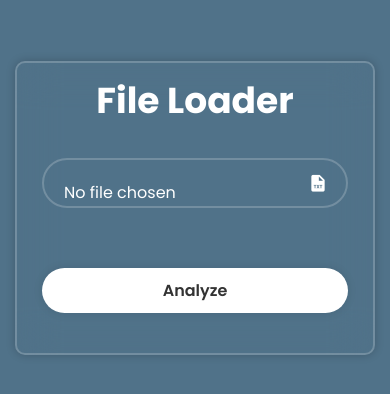
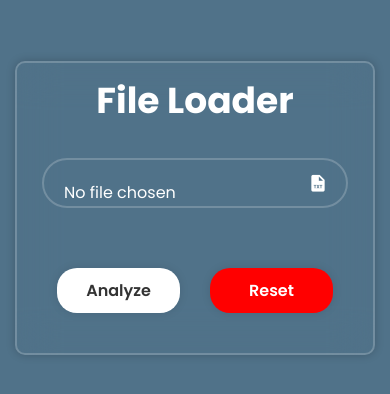
Before and after one commit to mostafaaElsherbiny/file-loader, a React (Vite) app: page / in a window 390 px wide. Shown: the part 214-608 px from the top of the page. Built offline with nearby package versions, Linux system fonts and the light colour scheme.

Commit message:
fix responsive issues add reset btn

```diff
--- a/src/components/fileLoader.css
+++ b/src/components/fileLoader.css
@@ -57,21 +57,7 @@ input::file-selector-button {
   font-size: 20px;
 }
 
-.wrapper .btn {
-  width: 100%;
-  height: 45px;
-  background: #fff;
-  border: none;
-  outline: none;
-  border-radius: 40px;
-  box-shadow: 0 0 10px rgba(0, 0, 0, .1);
-  cursor: pointer;
-  font-size: 16px;
-  color: #333;
-  font-weight: 600;
-  margin: 30px 0;
-  position: relative;
-}
+.wrapper .btn {}
 
 .danger-box {
   width: 100%;
@@ -116,7 +102,8 @@ button.close {
 
 
 .load-table-box {
-  height: 200px;
+  height: auto;
+  max-height: 200px;
   overflow-y: scroll;
 
 }
@@ -127,10 +114,70 @@ button.close {
 }
 
 
-@media (max-width: 800px) {
+
+
+
+.action-wrapper {
+  display: flex;
+  justify-content: space-around;
+}
+
+.action-wrapper .btn {
+  width: 40%;
+  height: 45px;
+  background: #fff;
+  border: none;
+  outline: none;
+  border-radius: 20px;
+  box-shadow: 0 0 10px rgba(0, 0, 0, .1);
+  cursor: pointer;
+  font-size: 16px;
+  color: #333;
+  font-weight: 600;
+  margin: 30px 6px;
+  position: relative;
+}
+
+.action-wrapper .btn-danger {
+  background: red;
+  color: #fff
+}
+
+
+.btn:hover {
+  background: #333;
+  color: #fff;
+}
+
+@media (max-width:1024px) {
+  .wrapper {
+    width: 70%;
+    padding: 10px 25px;
+    margin: 0 auto;
+  }
+
+}
+
+@media (max-width: 768px) {
+  .wrapper {
+    width: 70%;
+    padding: 10px 25px;
+    margin: 0 auto;
+  }
+
+}
+
+@media (max-width: 480px) {
   .wrapper {
     width: 360px;
     padding: 10px 25px;
     margin: 0 auto;
   }
 }
+@media (max-width: 280px) {
+  .wrapper {
+    width: 260px;
+    padding: 10px 25px;
+    margin: 0 auto;
+  }
+}
--- a/src/components/fileLoader.tsx
+++ b/src/components/fileLoader.tsx
@@ -17,11 +17,9 @@ function FileLoader() {
   const [loadedText, setLoadedText] = useState<string>("");
 
   const handleFileChange = (event: ChangeEvent<HTMLInputElement>) => {
-    resetParentMessage();
-
+    resetApp();
     const selectedFile = event.target.files?.[0];
 
-    //if file not a TEXT file change message to warning
     if (selectedFile?.type !== "text/plain") {
       setMessageStatus("warning");
 
@@ -55,6 +53,12 @@ function FileLoader() {
   const resetParentMessage = () => {
     setMessageStatus("none");
     setMessage("");
+  };
+
+  const resetApp = () => {
+    resetParentMessage();
+    setLoadedText("");
+    setAnalyzedData(undefined);
   };
 
   const analyzeCurrentContent = () => {
@@ -103,6 +107,7 @@ function FileLoader() {
             resetParentMessage={resetParentMessage}
           />
 
+          <div className="action-wrapper">
             <button
               type="button"
               className="btn"
@@ -111,6 +116,15 @@ function FileLoader() {
             >
               Analyze
             </button>
+            <button
+              type="button"
+              className="btn btn-danger"
+              data-testid="reset-id"
+              onClick={resetApp}
+            >
+              Reset
+            </button>
+          </div>
         </form>
       </div>
     </>
--- a/src/components/loadText.css
+++ b/src/components/loadText.css
@@ -19,20 +19,14 @@
   }
 
   .responsive-container {
-    height: 200px;
-    width: 100%;
+    height: 130px;
     margin: auto;
   }
-  .load-text-box {
-    height: 200px;
-    width: 100%;
-    margin: auto;
-  }
+
 }
 
 @media screen and (max-width: 400px) {
   .responsive-text {
     font-size: 14px;
-
   }
 }
--- a/src/helper/analyze.ts
+++ b/src/helper/analyze.ts
@@ -18,4 +18,4 @@ export function analyze(text: string): Map<string, number> {
   return map;
 }
 
-console.log(analyze("mustafa   mustafa  "));
+// console.log(analyze("mustafa   mustafa  "));
```
Lines whose indentation alone changed are shown as unchanged.
